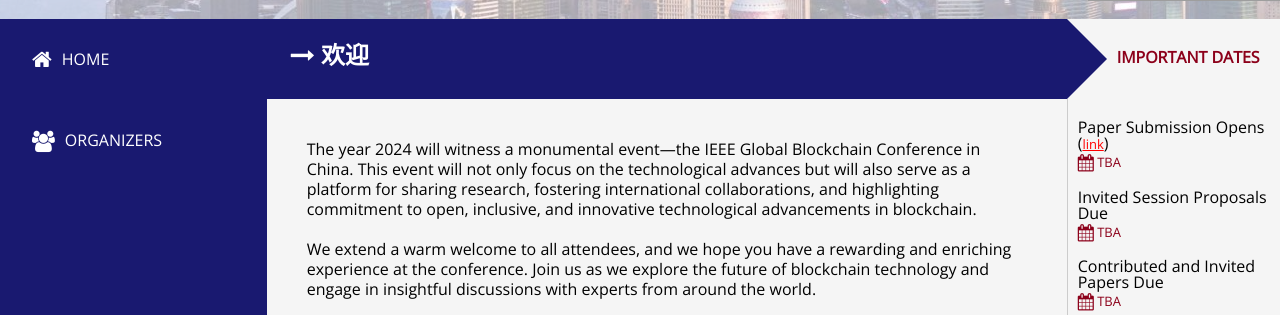
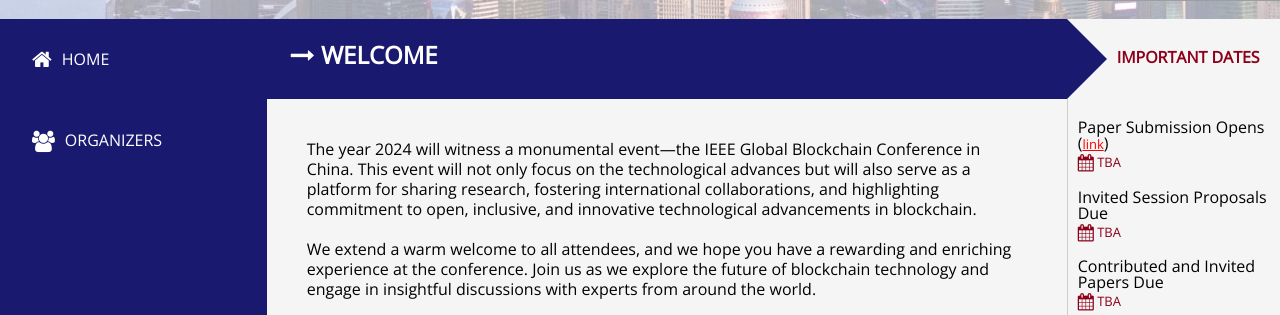
Before and after one commit to bjyurkovich/ieee-conference-web-template, a PHP site: page / in a window 1280 px wide. Shown: the part 301-616 px from the top of the page. Run offline with PHP 8.4, Linux system fonts and the light colour scheme; some libraries are stand-ins or nearby versions; grey boxes are pictures that could not be loaded.

Commit message:
Update index.php

```diff
--- a/index.php
+++ b/index.php
@@ -1,5 +1,5 @@
 <?php
-$pageTitle='欢迎'; //THIS MUST BE SET FOR EACH PAGE
+$pageTitle='welcome'; //THIS MUST BE SET FOR EACH PAGE
 require 'header-left-bar.php'; //THIS MUST BE INCLUDED FOR EACH PAGE
 ?>
 
```
